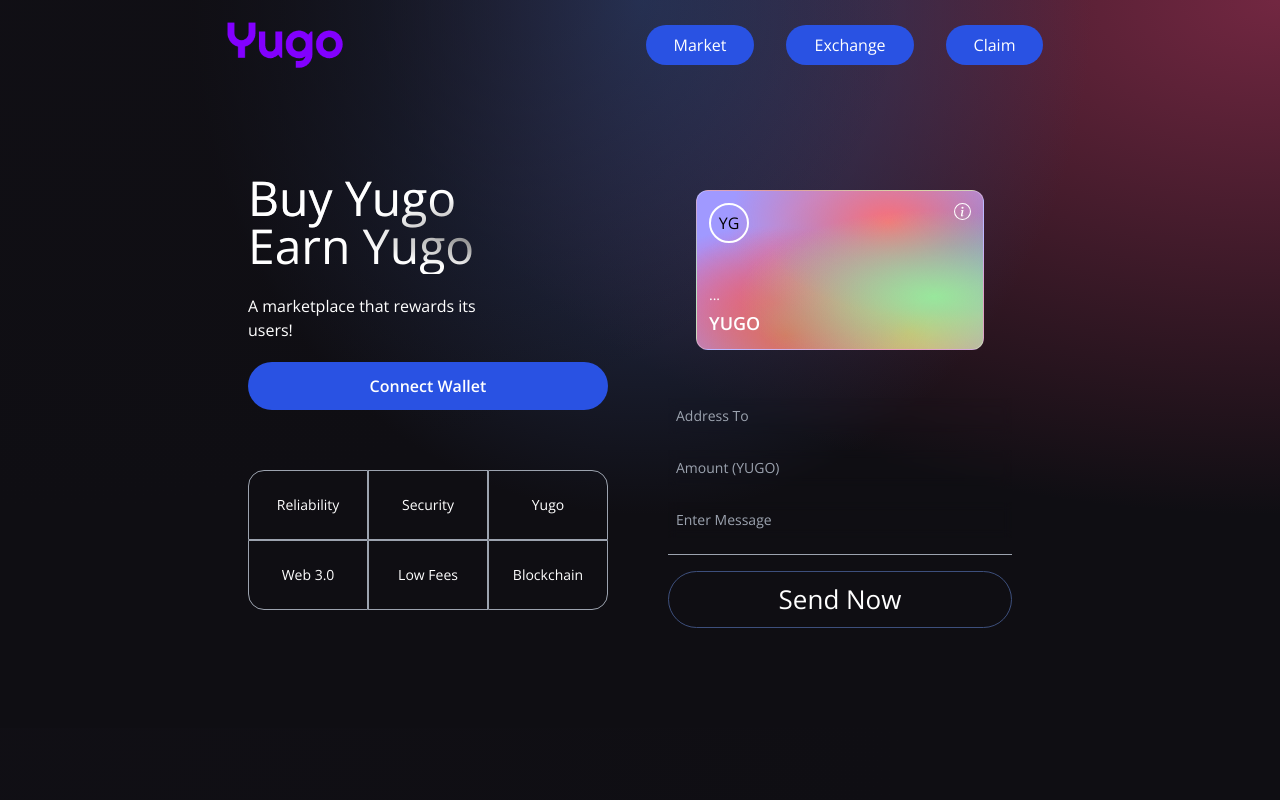
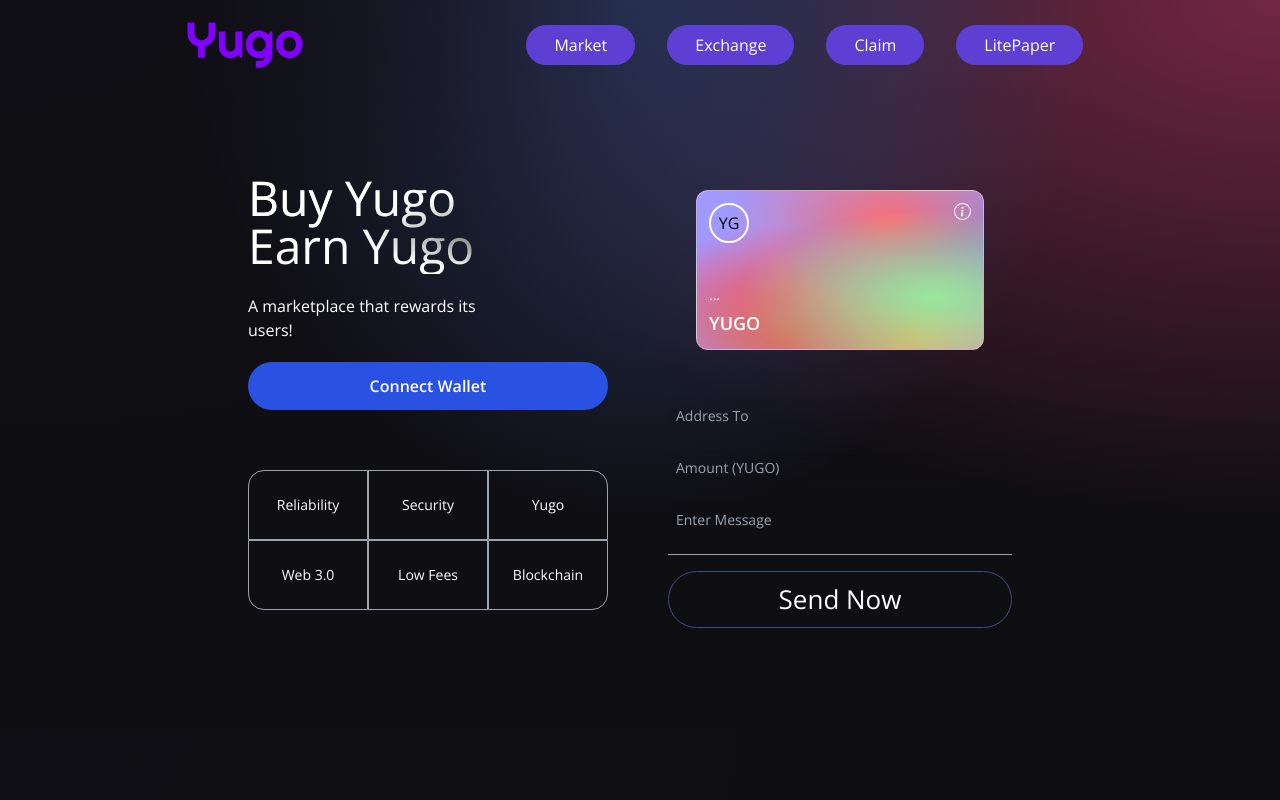
Before and after one commit to xMayble/yugo, a React (Vite) app in the folder client/: page / in a window 1280 px wide. Shown: the top 800 px of the page. Built offline with nearby package versions, Linux system fonts and the light colour scheme.

Commit message:
Changed buttton color

```diff
--- a/client/src/elements/Navbar.jsx
+++ b/client/src/elements/Navbar.jsx
@@ -21,20 +21,26 @@ const [toggleMenu, setToggleMenu] = useState(false);
                 <img src={logo} alt='logo' className='w-32 cursor-pointer'/>
             </div>
             <ul className='text-white md:flex hidden list-none flex-row justify-between items-center flex-initial'>
-                <li className='bg-[#2952e3] py-2 px-7 mx-4 rounded-full cursor-pointer hover:bg-[#2546bd]'>
+                <li className='bg-[#5D3FD3] py-2 px-7 mx-4 rounded-full cursor-pointer hover:bg-[#2546bd]'>
                     <a href="http://127.0.0.1:5500/client/src/elements/market.html">Market</a>
                 </li>
             </ul>
             <ul className='text-white md:flex hidden list-none flex-row justify-between items-center flex-initial'>
-                <li className='bg-[#2952e3] py-2 px-7 mx-4 rounded-full cursor-pointer hover:bg-[#2546bd]'>
+                <li className='bg-[#5D3FD3] py-2 px-7 mx-4 rounded-full cursor-pointer hover:bg-[#2546bd]'>
                     <a href="https://app.uniswap.org/#/swap?chain=mainnet">Exchange</a>
                 </li>
             </ul>
             <ul className='text-white md:flex hidden list-none flex-row justify-between items-center flex-initial'>
-                <li className='bg-[#2952e3] py-2 px-7 mx-4 rounded-full cursor-pointer hover:bg-[#2546bd]'>
+                <li className='bg-[#5D3FD3] py-2 px-7 mx-4 rounded-full cursor-pointer hover:bg-[#2546bd]'>
                     <a href=''>Claim</a>
                 </li>
 
+            </ul>
+
+            <ul className='text-white md:flex hidden list-none flex-row justify-between items-center flex-initial'>
+                <li className='bg-[#5D3FD3] py-2 px-7 mx-4 rounded-full cursor-pointer hover:bg-[#2546bd]'>
+                    <a href="https://drive.google.com/file/d/184ia8_QeakkkcgDVc5AlO4LEe9d5oFne/view?usp=sharing">LitePaper</a>
+                </li>
             </ul>
             <div className='flex relative'>
                 {toggleMenu
```
